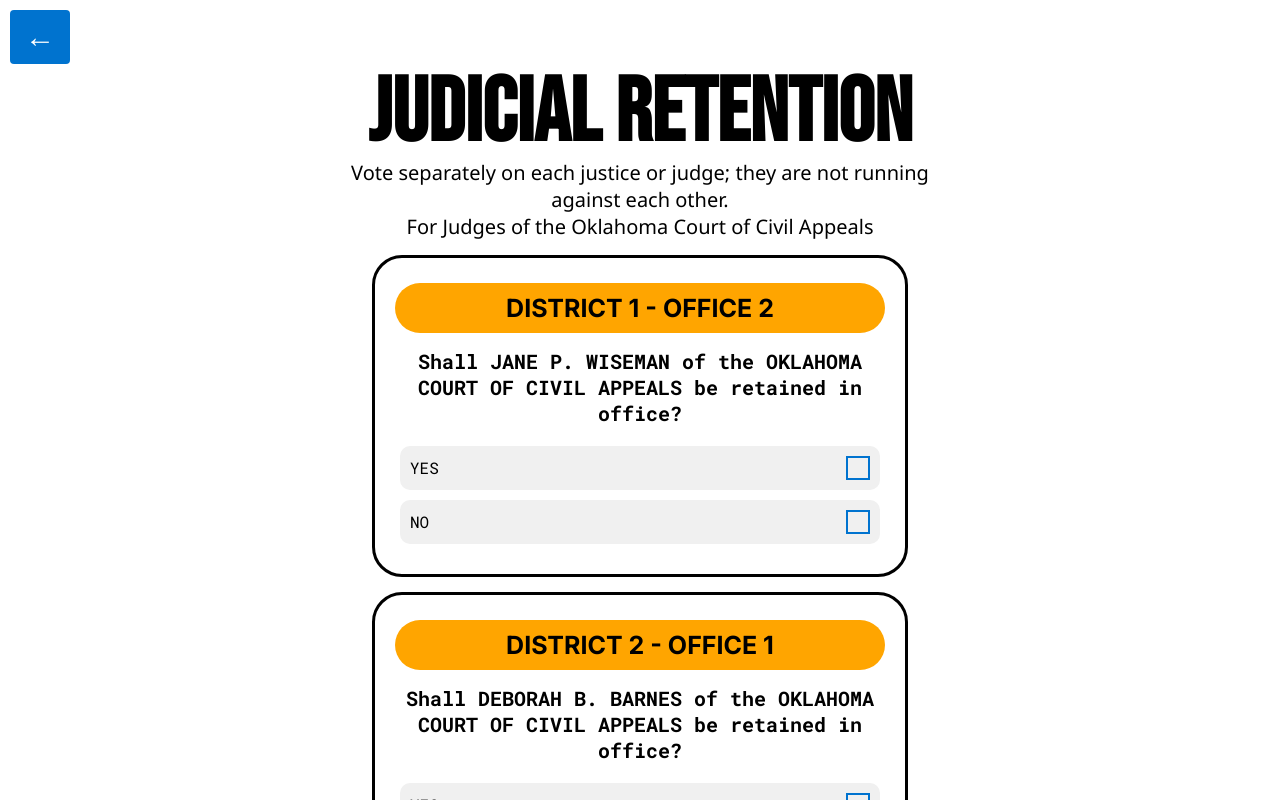
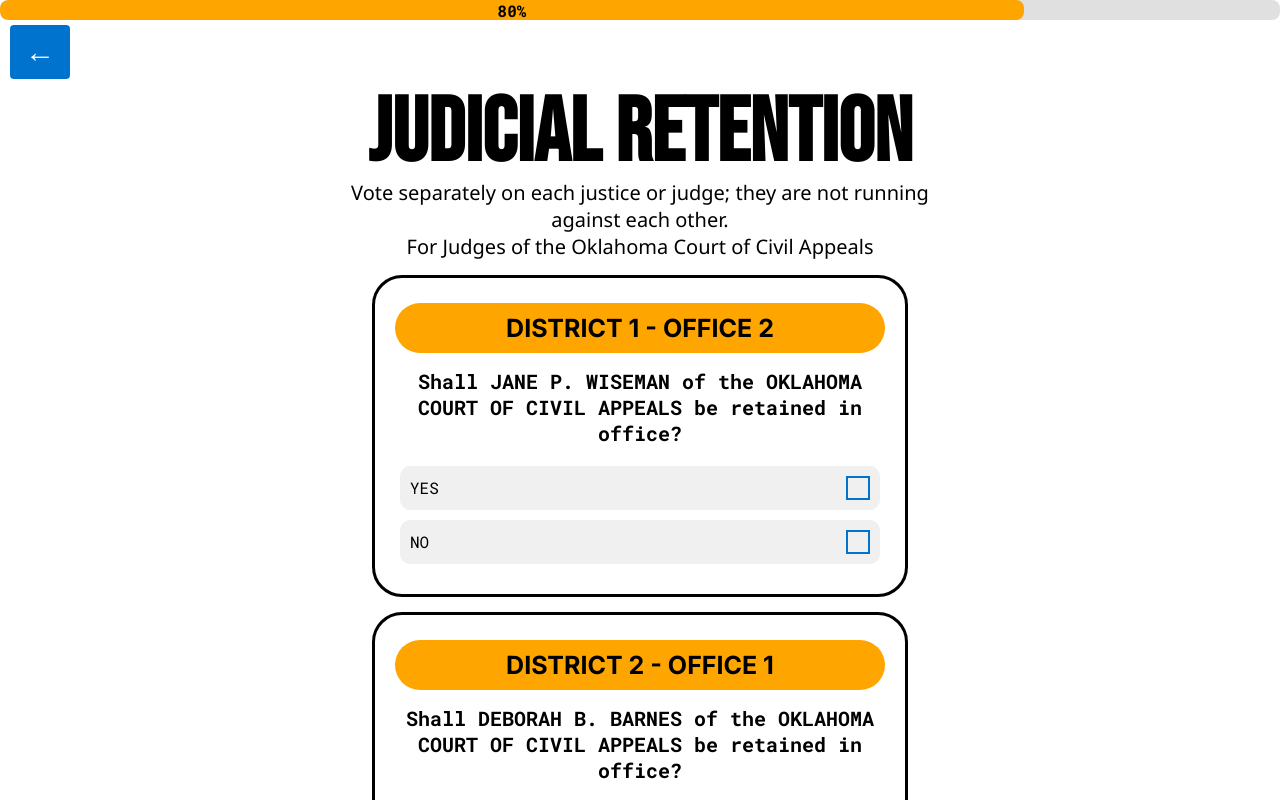
Before and after one commit to josegtrs/HCIProject, a React (Create React App) app in the folder hci/: page /civil in a window 1280 px wide. Shown: the top 800 px of the page. Built offline with nearby package versions, Linux system fonts and the light colour scheme.

Commit message:
Added Progress Bar

```diff
--- a/hci/src/Components/CSS/Global.css
+++ b/hci/src/Components/CSS/Global.css
@@ -68,7 +68,7 @@ body {
 
 .back-button {
     position: fixed;
-    top: 10px;
+    top: 25px;
     left: 10px;
     padding: 10px 15px;
     font-size: 30px;
@@ -79,3 +79,29 @@ body {
     border-radius: 4px;
     color: white;
 }
+
+.progress-bar {
+    width: 100%;
+    background-color: #e0e0e0;
+    border-radius: 8px;
+    overflow: hidden; /* Ensures the fill doesn't spill outside the border-radius */
+    position: relative; /* Required for positioning the text */
+  }
+
+  .progress-bar-fill {
+    display: flex;
+    align-items: center; /* Center the text vertically */
+    justify-content: center; /* Center the text horizontally */
+    height: 20px;
+    background-color: orange;
+    transition: width 0.5s ease-in-out; /* Smooth transition for the fill */
+    border-radius: 8px;
+    color: black; /* Text color */
+    font-weight: bold; /* Make the percentage text bold */
+  }
+
+  .progress-bar-text {
+    position: absolute; /* Position text over the bar */
+    width: 100%; /* Take full width of the bar */
+    text-align: center; /* Align the text to the center */
+  }
--- /dev/null
+++ b/hci/src/Components/ProgressBar/ProgressBar.jsx
@@ -0,0 +1,17 @@
+import React from 'react';
+import '../CSS/Global.css'; // Make sure to create a corresponding CSS file
+
+const ProgressBar = ({ percentage }) => {
+  // Ensure percentage is between 0 and 100
+  const fillPercentage = Math.min(Math.max(percentage, 0), 100);
+
+  return (
+    <div className="progress-bar">
+      <div className="progress-bar-fill" style={{ width: `${fillPercentage}%` }}>
+        <span className="progress-bar-text">{`${fillPercentage}%`}</span>
+      </div>
+    </div>
+  );
+};
+
+export default ProgressBar;
--- a/hci/src/Components/VotingPage/Civil.jsx
+++ b/hci/src/Components/VotingPage/Civil.jsx
@@ -2,6 +2,7 @@ import React from 'react';
 import VotingBox from '../VotingBox/VotingBox';
 import '../CSS/Global.css'
 import BackButton from '../BackButton/BackButton';
+import ProgressBar from '../ProgressBar/ProgressBar';
 
 export const Civil = () => {
 
@@ -25,6 +26,7 @@ const district2office2 = [
 
   return (
       <div>
+        <ProgressBar percentage={80} />
         <div className='container'>
         <header className="main-header">
           <h1>JUDICIAL RETENTION</h1>
--- a/hci/src/Components/VotingPage/Congressional.jsx
+++ b/hci/src/Components/VotingPage/Congressional.jsx
@@ -2,6 +2,7 @@ import React from 'react';
 import VotingBox from '../VotingBox/VotingBox';
 import '../CSS/Global.css'
 import BackButton from '../BackButton/BackButton';
+import ProgressBar from '../ProgressBar/ProgressBar';
 
 export const Congressional = () => {
 
@@ -22,6 +23,7 @@ export const Congressional = () => {
 
   return (
       <div>
+        <ProgressBar percentage={40} />
         <div className='container'>
         <header className="main-header">
           <h1>CONGRESSIONAL OFFICERS</h1>
--- a/hci/src/Components/VotingPage/Criminal.jsx
+++ b/hci/src/Components/VotingPage/Criminal.jsx
@@ -2,6 +2,7 @@ import React from 'react';
 import VotingBox from '../VotingBox/VotingBox';
 import '../CSS/Global.css'
 import BackButton from '../BackButton/BackButton';
+import ProgressBar from '../ProgressBar/ProgressBar';
 
 export const Criminal = () => {
 
@@ -21,6 +22,7 @@ const district3 = [
 
   return (
       <div>
+        <ProgressBar percentage={70} />
         <div className='container'>
         <header className="main-header">
           <h1>JUDICIAL RETENTION</h1>
--- a/hci/src/Components/VotingPage/Judicial.jsx
+++ b/hci/src/Components/VotingPage/Judicial.jsx
@@ -2,6 +2,7 @@ import React from 'react';
 import VotingBox from '../VotingBox/VotingBox';
 import '../CSS/Global.css'
 import BackButton from '../BackButton/BackButton';
+import ProgressBar from '../ProgressBar/ProgressBar';
 
 export const Judicial = () => {
 
@@ -25,6 +26,7 @@ const district9 = [
 
   return (
       <div>
+        <ProgressBar percentage={60} />
         <div className='container'>
         <header className="main-header">
           <h1>JUDICIAL RETENTION</h1>
--- a/hci/src/Components/VotingPage/Presidential.jsx
+++ b/hci/src/Components/VotingPage/Presidential.jsx
@@ -2,6 +2,7 @@ import React from 'react';
 import VotingBox from '../VotingBox/VotingBox';
 import '../CSS/Global.css'
 import BackButton from '../BackButton/BackButton';
+import ProgressBar from '../ProgressBar/ProgressBar';
 
 export const Presidential = () => {
 
@@ -21,6 +22,7 @@ export const Presidential = () => {
 
   return (
       <div>
+        <ProgressBar percentage={20} />
         <div className='container'>
         <header className="main-header">
           <h1>PRESIDENTIAL</h1>
--- a/hci/src/Components/VotingPage/Representative.jsx
+++ b/hci/src/Components/VotingPage/Representative.jsx
@@ -2,6 +2,7 @@ import React from 'react';
 import VotingBox from '../VotingBox/VotingBox';
 import '../CSS/Global.css'
 import BackButton from '../BackButton/BackButton';
+import ProgressBar from '../ProgressBar/ProgressBar';
 
 export const Representative = () => {
 
@@ -16,6 +17,7 @@ export const Representative = () => {
 
   return (
       <div>
+        <ProgressBar percentage={50} />
         <div className='container'>
         <header className="main-header">
           <h1>REPRESENTATIVE</h1>
--- a/hci/src/Components/VotingPage/State.jsx
+++ b/hci/src/Components/VotingPage/State.jsx
@@ -2,6 +2,7 @@ import React from 'react';
 import VotingBox from '../VotingBox/VotingBox';
 import '../CSS/Global.css'
 import BackButton from '../BackButton/BackButton';
+import ProgressBar from '../ProgressBar/ProgressBar';
 
 export const State = () => {
 
@@ -16,6 +17,7 @@ export const State = () => {
 
   return (
       <div>
+        <ProgressBar percentage={30} />
         <div className='container'>
         <header className="main-header">
           <h1>STATE OFFICERS</h1>
--- a/hci/src/Components/VotingPage/StraightParty.jsx
+++ b/hci/src/Components/VotingPage/StraightParty.jsx
@@ -2,6 +2,7 @@ import React from 'react';
 import VotingBox from '../VotingBox/VotingBox';
 import '../CSS/Global.css'
 import BackButton from '../BackButton/BackButton';
+import ProgressBar from '../ProgressBar/ProgressBar';
 
 export const StraightParty = () => {
 
@@ -18,6 +19,7 @@ export const StraightParty = () => {
 
   return (
       <div>
+        <ProgressBar percentage={10} />
         <div className='container'>
         <header className="main-header">
           <h1>STRAIGHT PARTY VOTING</h1>
```
